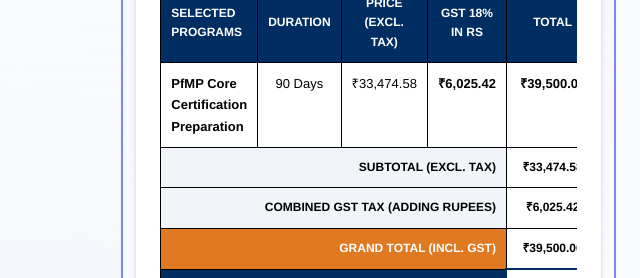
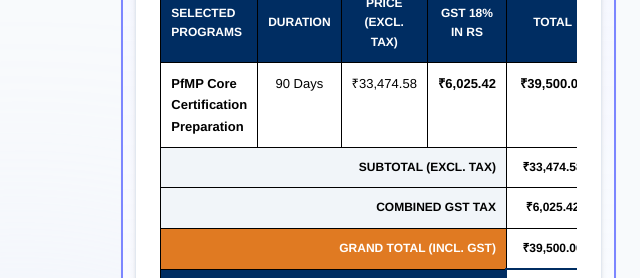
Before and after one commit to kabirhaldar4444-a11y/FINAL-PROPOSAL-EMAIL-, a React (Vite) app: page / in a window 1280 px wide. Shown: the part 2000-2278 px from the top of the page, without its empty margins (640-1280 px from the left). Built offline with nearby package versions, Linux system fonts and the light colour scheme.

Commit message:
Remove '(Adding Rupees)' from invoice table Combined GST Tax row

```diff
--- a/src/components/UnifiedMailer.tsx
+++ b/src/components/UnifiedMailer.tsx
@@ -651,7 +651,7 @@
     if (calculatedGstValue > 0) {
       ht += `
           <tr style="text-align: center;">
-            <td colspan="4" style="background-color: #f1f5f9; color: #000000; font-weight: bold; text-align: right; border: 1.5px solid #000000; padding: 10px; font-size: 12px; text-transform: uppercase;">Combined GST Tax (Adding Rupees)</td>
+            <td colspan="4" style="background-color: #f1f5f9; color: #000000; font-weight: bold; text-align: right; border: 1.5px solid #000000; padding: 10px; font-size: 12px; text-transform: uppercase;">Combined GST Tax</td>
             <td style="padding: 10px; border: 1.5px solid #000000; font-weight: bold; text-align: center; background-color: #ffffff; font-size: 12px; color: #000000;">₹${calculatedGstValue.toLocaleString('en-IN', { minimumFractionDigits: 2, maximumFractionDigits: 2 })}</td>
           </tr>
       `;
```
